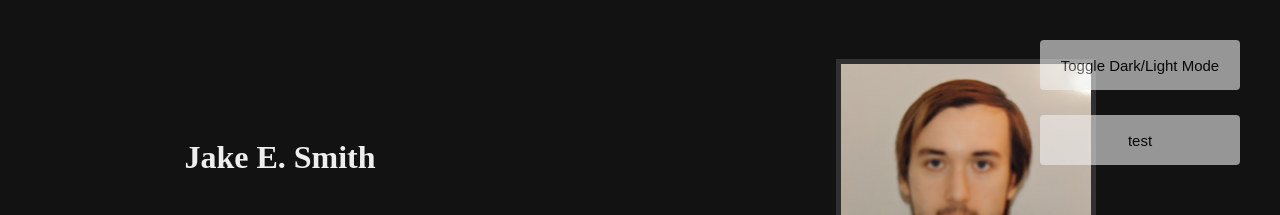
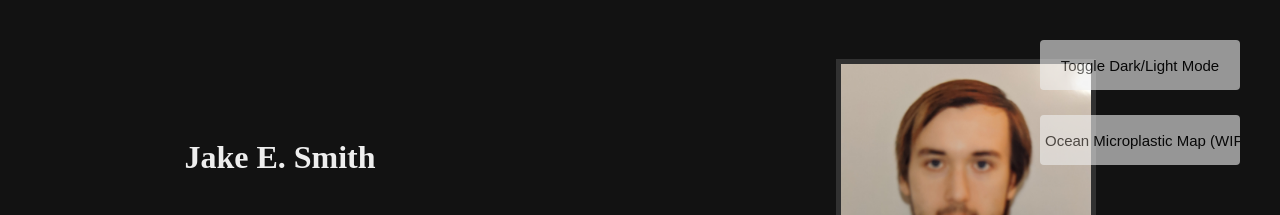
Before and after one commit to Jaksmiths/Jaksmiths.github.io, a plain HTML site: page index.html in a window 1280 px wide. Shown: the top 215 px of the page. Drawn offline with Linux system fonts and the light colour scheme.

Commit message:
renamed test btn to a more fitting label

```diff
--- a/index.html
+++ b/index.html
@@ -15,7 +15,7 @@
     </button>
 
     <form action="./proj/map/map.html">
-        <input class="darkmode" style="top: 100px;" type="submit" value="test"/>
+        <input class="darkmode" style="top: 100px;" type="submit" value="Ocean Microplastic Map (WIP)"/>
     </form>
 
     <table class="center">
```
